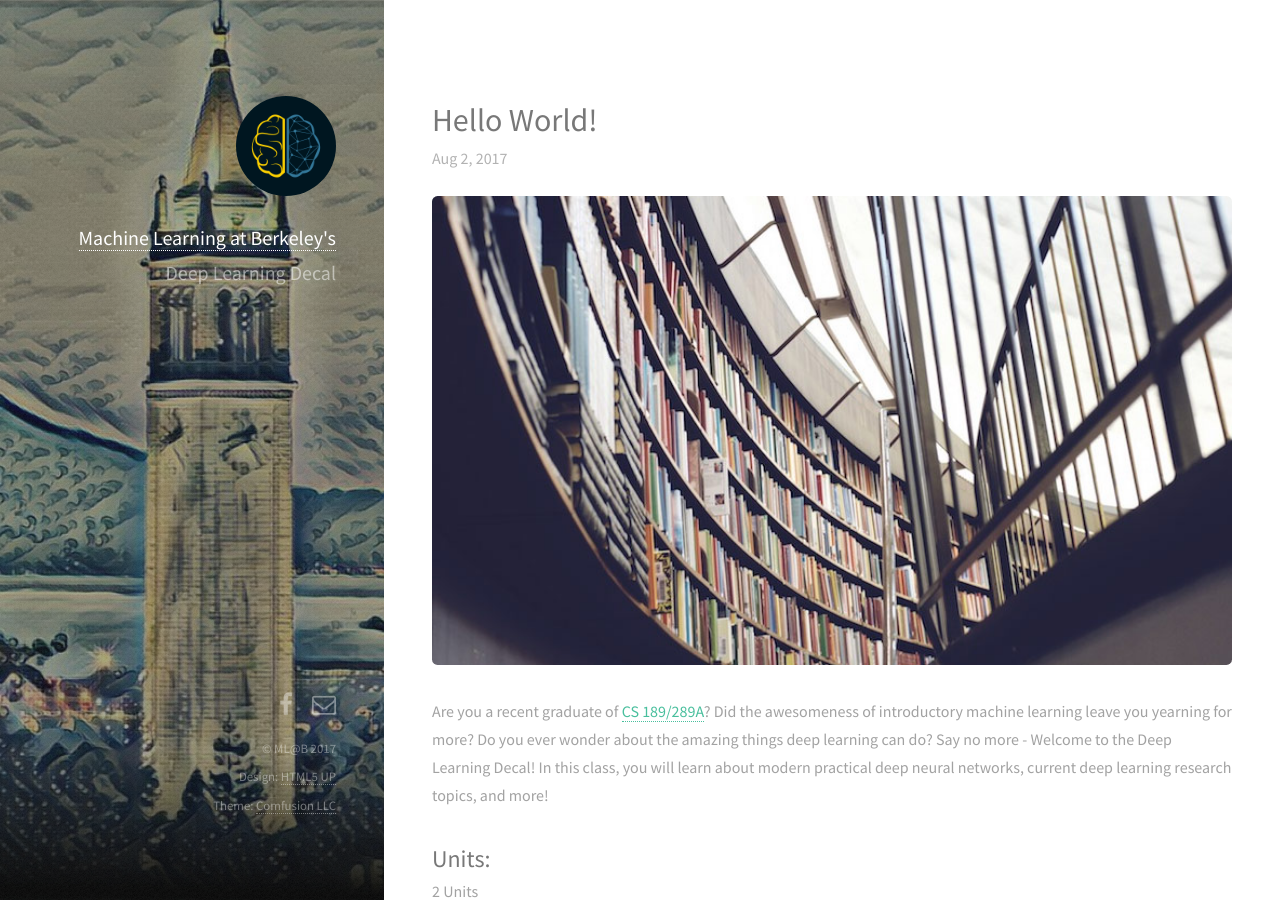
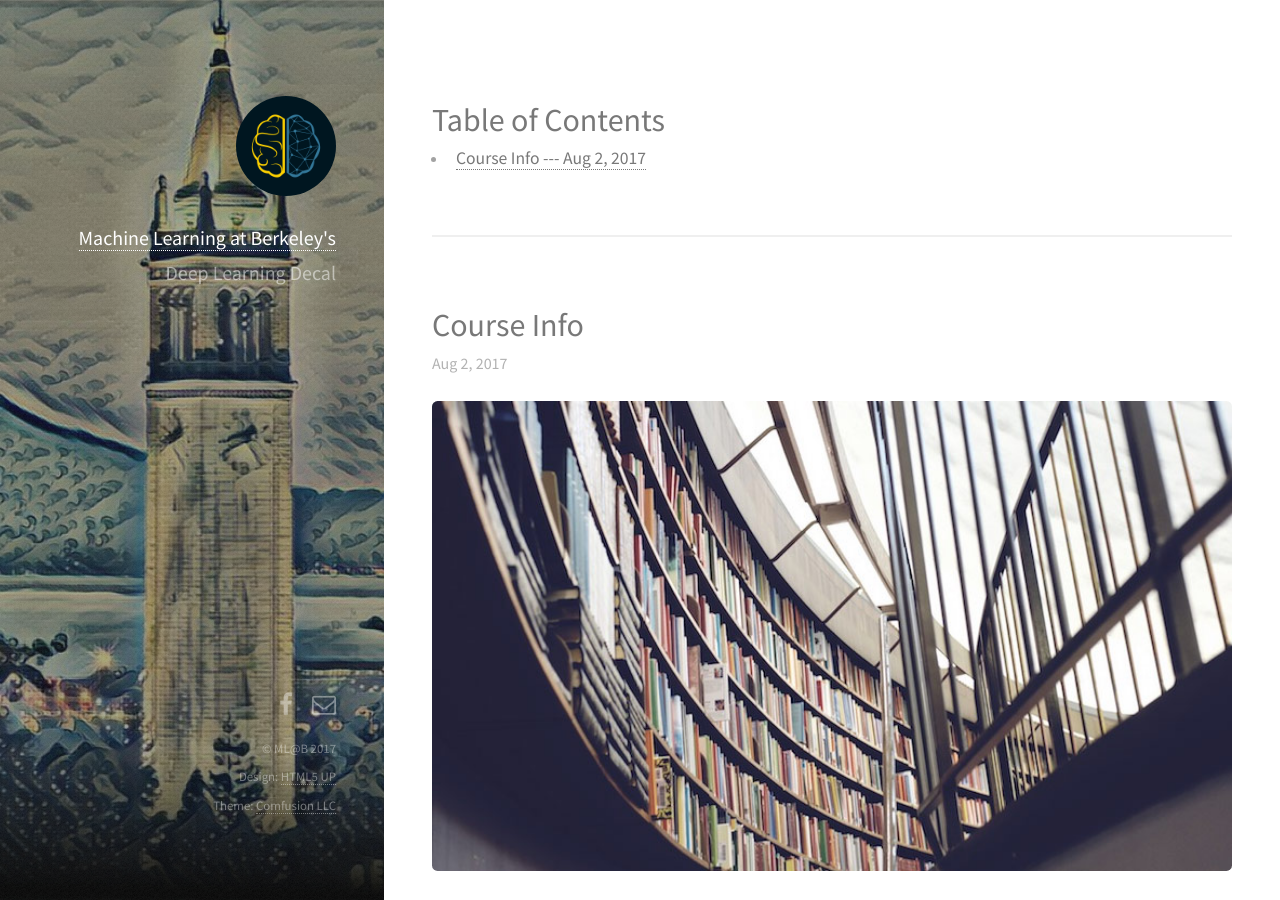
Before and after one commit to mlberkeley/Deep-Learning-Decal-Website, a Jekyll site: the page built from index.html, in a window 1280 px wide and 900 px high. Built offline with Jekyll 4.4.1, drawn with Linux system fonts in a browser that asks for light colours; nearby versions of some CDN libraries.

Commit message:
rearrange format

```diff
--- a/_posts/2017-08-2-hello-world.markdown
+++ b/_posts/2017-08-2-hello-world.markdown
@@ -1,6 +1,7 @@
 ---
 layout: post
-title: Hello World!
+title: Course Info
+tag: featured
 ---
 <img src="{{ site.baseurl }}/images/fulls/03.jpg" class="fit image">
 
--- a/index.html
+++ b/index.html
@@ -2,8 +2,18 @@
 layout: default
 ---
 <div id="main">
+
   <section>
-    {% for post in site.posts limit:1 %}
+      <h1>Table of Contents</h1>
+      <ul>
+          {% for post in site.posts %}
+          <li><h4><a href="{{ site.baseurl }}{{ post.url }}">{{ post.title }} --- {{ post.date | date: "%b %-d, %Y" }}</a></h4>
+          {% endfor %}
+      <ul>
+  </section>
+
+  <section>
+    {% for post in site.tags.featured limit:1 %}
       <header>
         <h1>{{ post.title }}</h1>
         <p class="post-meta">{{ post.date | date: "%b %-d, %Y" }}{% if post.author %} • {{ post.author }}{% endif %}{% if page.meta %} • {{ page.meta }}{% endif %}</p>
@@ -17,7 +27,7 @@
 
   <section>
     <div class="row">
-      {% for post in site.posts offset:1 %}
+      {% for post in site.posts %}
         <article class="{% cycle '6u', '6u$' %} 12u(small)">
           <header>
             <h2><a href="{{ site.baseurl }}{{ post.url }}">{{ post.title }}</a></h2>
```
